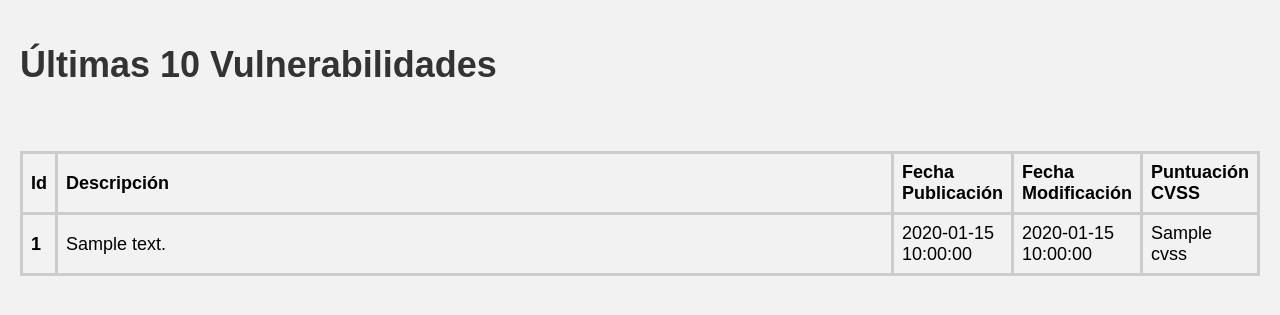
After one commit to joosseee/Web_SI, a Flask app: template templates/p2_exercise_3.html in a window 1280 px wide. The commit adds this page. Shown: the top 315 px of the page. Run offline with Flask 3, Linux system fonts and the light colour scheme; the template is opened without the code that fills it: most values are stand-ins (such as "Sample title", 1, 10 or a date in 2020).

Commit message:
exercise 3 completed

```diff
--- a/app.py
+++ b/app.py
@@ -5,6 +5,8 @@ import exercise_3
 import exercise_4
 import matplotlib
 import exercise_1and2_practica2
+import p2_exercise_3
+
 
 app = Flask(__name__)
 
@@ -84,5 +86,13 @@ def users_ex2():
     return render_template('exercise_2_practica2.html', top_x_users=top_x_users, num_critical=num_critical)
 
 
+# Practica 2 --> Ejercicio 3
+
+@app.route('/vulnerabilities')
+def show_vulnerabilities():
+    vulnerabilities = p2_exercise_3.get_latest_vulnerabilities()
+    return render_template('p2_exercise_3.html', vulnerabilities=vulnerabilities[:10])
+
+
 if __name__ == '__main__':
     app.run(debug=True)
--- a/static/styles.css
+++ b/static/styles.css
@@ -1,5 +1,6 @@
 body {
     font-family: Arial, sans-serif;
+    font-size: 18px;
     background-color: #f2f2f2;
     margin: 0;
     padding: 0;
@@ -20,7 +21,7 @@ body {
 
 h1 {
     color: #333;
-    font-size:30px ;
+    font-size:36px ;
 }
 
 p {
@@ -46,3 +47,31 @@ a {
 a:hover {
     text-decoration: underline;
 }
+
+div {
+    text-align: left;
+
+    padding: 20px;
+    margin-left: 0;
+}
+
+span {
+    font-weight: bold;
+}
+
+table {
+    border: 3px solid #ccc;
+    border-collapse: collapse;
+    width: 100%;
+    margin: 20px 0;
+}
+
+th, td {
+    border: 3px solid #ccc;
+    padding: 8px;
+    text-align: left;
+}
+
+th {
+    background-color: #f2f2f2;
+}
--- /dev/null
+++ b/templates/p2_exercise_3.html
@@ -0,0 +1,33 @@
+<!DOCTYPE html>
+<html lang="en">
+<head>
+    <meta charset="UTF-8">
+    <meta name="viewport" content="width=device-width, initial-scale=1.0">
+    <link rel="stylesheet" href="{{ url_for('static', filename='styles.css') }}">
+    <title>Dashboard de Vulnerabilidades</title>
+</head>
+<body>
+    <div>
+        <h1>Últimas 10 Vulnerabilidades</h1>
+        <br>
+        <table>
+            <tr>
+                <th>Id</th>
+                <th>Descripción</th>
+                <th>Fecha Publicación</th>
+                <th>Fecha Modificación</th>
+                <th>Puntuación CVSS</th>
+            </tr>
+            {% for vulnerability in vulnerabilities %}
+                <tr>
+                    <td><span>{{ vulnerability.id }}</span></td>
+                    <td style="width: 900px">{{ vulnerability.summary }}</td>
+                    <td>{{ vulnerability.Published }}</td>
+                    <td>{{ vulnerability.Modified }}</td>
+                    <td>{{ vulnerability.cvss }}</td>
+                </tr>
+            {% endfor %}
+        </table>
+    </div>
+</body>
+</html>
```
Also changed, not shown: p2_exercise_3.py (added, +28 -0 lines), templates/index.html (+5 -3 lines).
